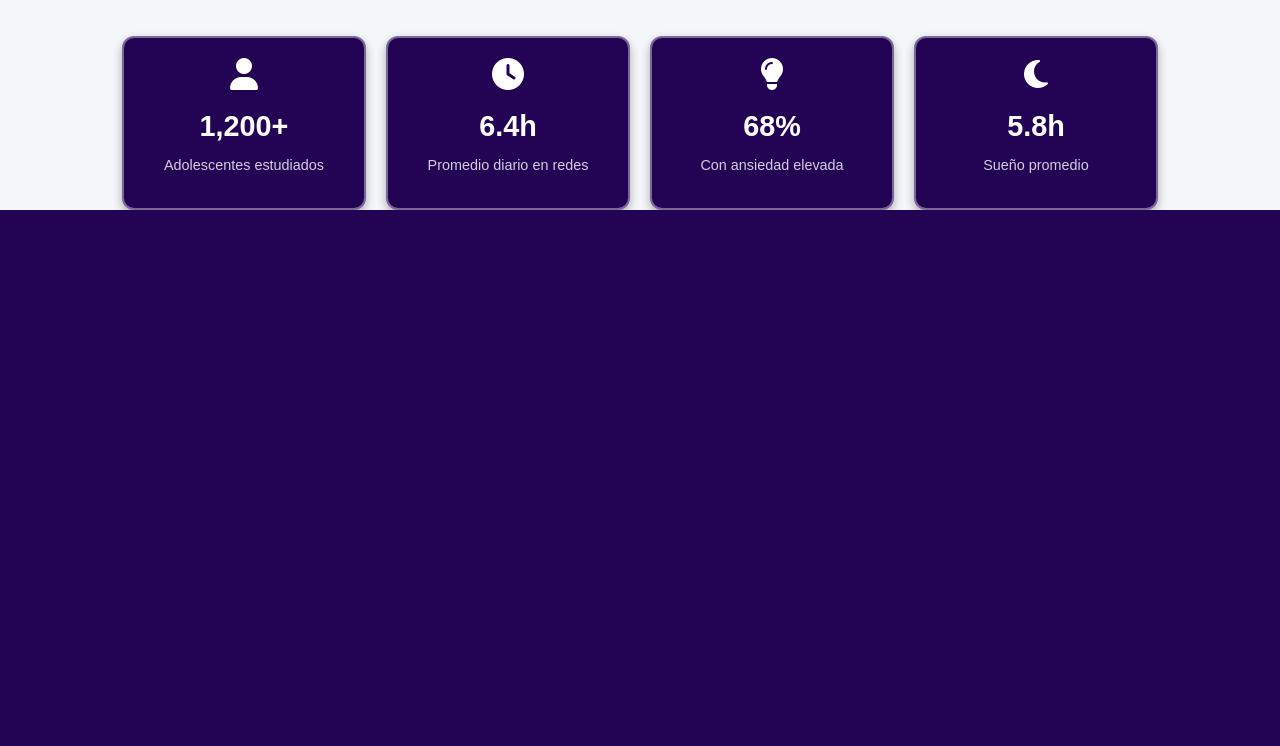
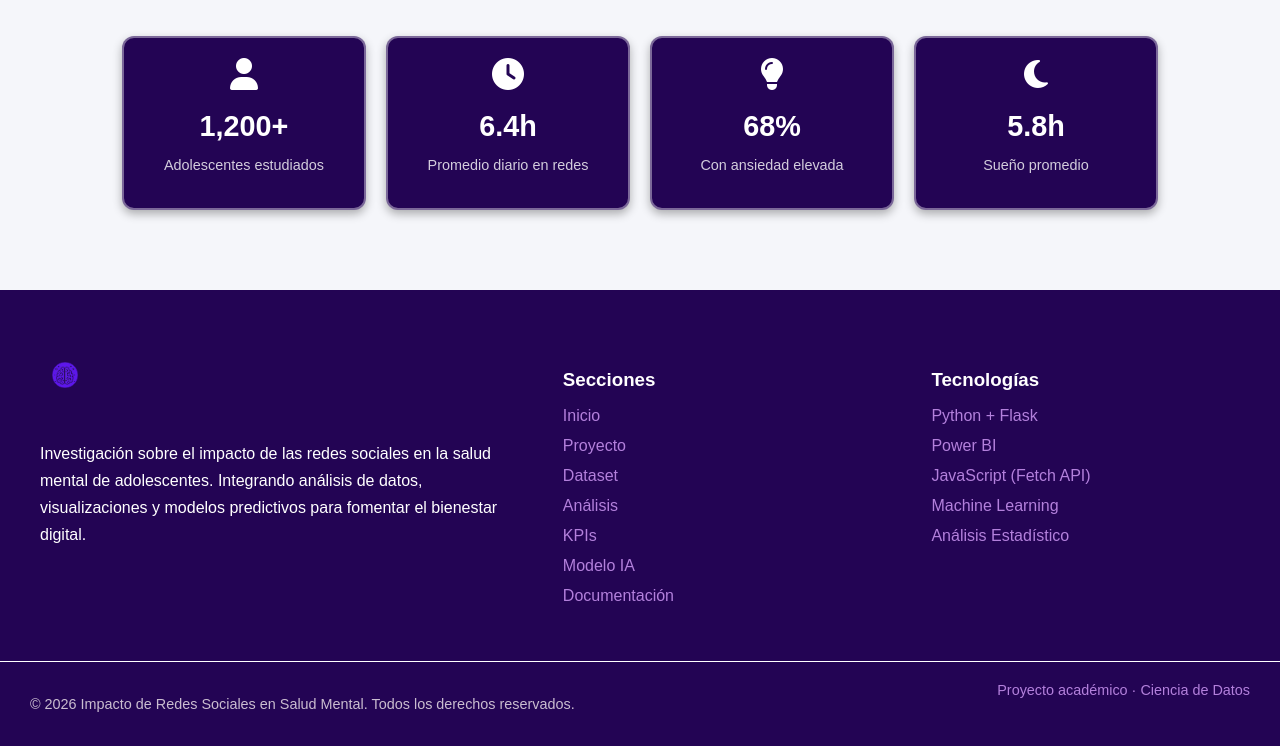
Before and after one commit to Dany601/Bio-Red, a Flask app: page / in a window 1280 px wide. Shown: the part 964-1710 px from the top of the page. Before the commit the page ends 1174 px from the top, so only its background shows below. Run offline with Flask 3, Linux system fonts and the light colour scheme.

Commit message:
documentacion

```diff
--- a/static/css/styles.css
+++ b/static/css/styles.css
@@ -2292,3 +2292,87 @@ input[type="range"]::-moz-range-thumb {
     align-items: flex-start;
   }
 }
+.footer {
+  background: #230454;
+  color: #cbd5e1;
+  padding-top: 60px;
+  margin-top: 80px;
+}
+
+.footer-container {
+  max-width: 1200px;
+  margin: auto;
+  display: grid;
+  grid-template-columns: 1.5fr 1fr 1fr;
+  gap: 60px;
+  padding: 0 30px;
+}
+
+.footer-logo {
+  width: 50px;
+  margin-bottom: 20px;
+}
+
+.footer-about p {
+  line-height: 1.7;
+  color: #ffffff;
+}
+
+.footer-links h3,
+.footer-tech h3 {
+  margin-bottom: 15px;
+  color: white;
+}
+
+.footer-links ul,
+.footer-tech ul {
+  list-style: none;
+  padding: 0;
+}
+
+.footer-links li,
+.footer-tech li {
+  margin-bottom: 12px;
+}
+
+.footer-links a {
+  color: #b380dc;
+  text-decoration: none;
+  transition: 0.2s;
+}
+
+.footer-links a:hover {
+  color: #8b5cf6;
+}
+
+.footer-tech li {
+  color: #b380dc;
+}
+
+.footer-bottom {
+  border-top: 1px solid #ffffff;
+  margin-top: 40px;
+  padding: 20px 30px;
+  display: flex;
+  justify-content: space-between;
+  flex-wrap: wrap;
+  font-size: 0.9rem;
+  color: #cabdd0;
+}
+
+.footer-bottom span {
+  color: #b380dc;
+}
+@media (max-width: 900px) {
+  .footer-container {
+    grid-template-columns: 1fr;
+    gap: 40px;
+    text-align: center;
+  }
+
+  .footer-bottom {
+    flex-direction: column;
+    gap: 10px;
+    text-align: center;
+  }
+}
--- a/templates/base.html
+++ b/templates/base.html
@@ -38,4 +38,51 @@
     </div>
 
     </body>
+        <footer class="footer">
+
+  <div class="footer-container">
+
+    <div class="footer-about">
+      <img src="{{ url_for('static', filename='img/logo.png') }}" class="footer-logo">
+
+      <p>
+        Investigación sobre el impacto de las redes sociales en la salud mental de adolescentes.
+        Integrando análisis de datos, visualizaciones y modelos predictivos para fomentar
+        el bienestar digital.
+      </p>
+    </div>
+
+    <div class="footer-links">
+      <h3>Secciones</h3>
+      <ul>
+        <li><a href="/">Inicio</a></li>
+        <li><a href="/proyecto">Proyecto</a></li>
+        <li><a href="/dataset">Dataset</a></li>
+        <li><a href="/analisis">Análisis</a></li>
+        <li><a href="/kpis">KPIs</a></li>
+        <li><a href="/modelo">Modelo IA</a></li>
+        <li><a href="/documentacion">Documentación</a></li>
+      </ul>
+    </div>
+
+    <div class="footer-tech">
+      <h3>Tecnologías</h3>
+      <ul>
+        <li>Python + Flask</li>
+        <li>Power BI</li>
+        <li>JavaScript (Fetch API)</li>
+        <li>Machine Learning</li>
+        <li>Análisis Estadístico</li>
+      </ul>
+    </div>
+
+  </div>
+
+  <!-- BOTTOM -->
+  <div class="footer-bottom">
+    <p>© 2026 Impacto de Redes Sociales en Salud Mental. Todos los derechos reservados.</p>
+    <span>Proyecto académico · Ciencia de Datos</span>
+  </div>
+
+</footer>
 </html>
```
